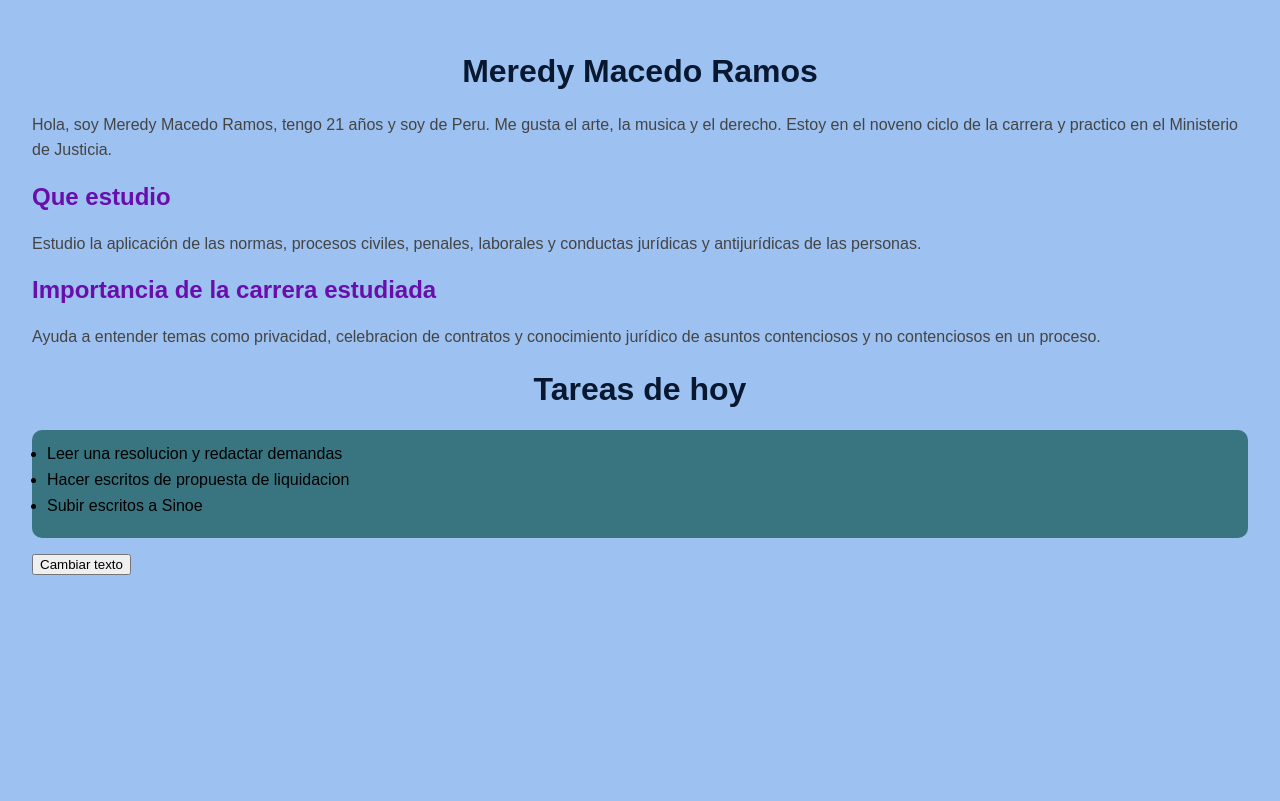
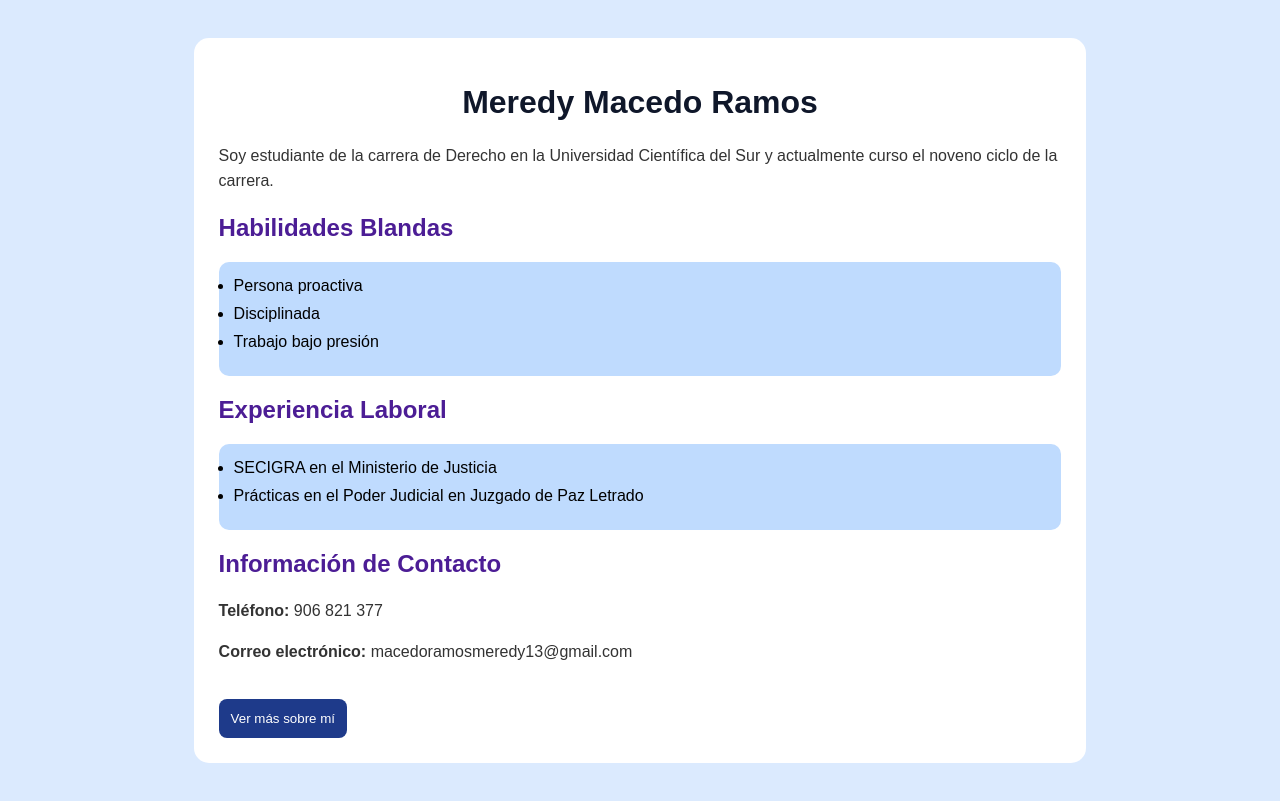
Before and after one commit to macedoramosmeredy13-ui/MEREDYWEBPERSONAL, a plain HTML site: page index.html in a window 1280 px wide. Drawn offline with Linux system fonts and the light colour scheme.

Commit message:
Add files via upload

```diff
--- a/index.html
+++ b/index.html
@@ -4,94 +4,126 @@
 <head>
     <meta charset="UTF-8">
     <meta name="viewport" content="width=device-width, initial-scale=1.0">
-    <title>Meredy Macedo Ramos</title>
 
-    <!-- CSS: Permite cambiar colores, tamaños y estilos de la pagina -->
+    <title>Perfil Personal - Meredy Macedo Ramos</title>
+
+    <!-- CSS -->
     <style>
 
-        /* body modifica toda la pagina */
+        /* Diseño general de la pagina */
         body {
             font-family: Arial, sans-serif;
-            background-color: #9dc1f0;
-            padding: 24px;
+            background-color: #dbeafe;
+            padding: 30px;
         }
 
-        /* h1 cambia el estilo de los titulos principales */
+        /* Contenedor principal */
+        .contenedor {
+            background-color: white;
+            padding: 25px;
+            border-radius: 15px;
+            width: 70%;
+            margin: auto;
+        }
+
+        /* Titulo principal */
         h1 {
-            color: #071830;
+            color: #0f172a;
             text-align: center;
         }
 
-        /* h2 cambia color de subtitulos */
+        /* Subtitulos */
         h2 {
-            color: #6a0dad;
+            color: #4c1d95;
         }
 
-        /* p modifica apariencia de los parrafos */
+        /* Parrafos */
         p {
-            color: #444;
+            color: #333;
             line-height: 1.6;
         }
 
-        /* ul cambia el fondo de la lista */
+        /* Listas */
         ul {
-            background-color: #387580;
+            background-color: #bfdbfe;
             padding: 15px;
             border-radius: 10px;
         }
 
-        /* li cambia el espacio entre elementos */
+        /* Elementos de lista */
         li {
-            margin-bottom: 8px;
+            margin-bottom: 10px;
+        }
+
+        /* Boton */
+        button {
+            background-color: #1e3a8a;
+            color: white;
+            padding: 12px;
+            border: none;
+            border-radius: 8px;
+            cursor: pointer;
+        }
+
+        /* Efecto al pasar el mouse */
+        button:hover {
+            background-color: #2563eb;
         }
 
     </style>
+
 </head>
 
 <body>
 
-    <!-- h1 muestra el titulo principal -->
+    <div class="contenedor">
+
+        <!-- TITULO -->
         <h1>Meredy Macedo Ramos</h1>
 
-    <!-- p representa un parrafo -->
+        <!-- PRESENTACION -->
         <p id="texto">
-        Hola, soy Meredy Macedo Ramos, tengo 21 años y soy de Peru.
-        Me gusta el arte, la musica y el derecho.
-        Estoy en el noveno ciclo de la carrera y practico en el Ministerio de Justicia.
+            Soy estudiante de la carrera de Derecho en la Universidad Científica del Sur
+            y actualmente curso el noveno ciclo de la carrera.
         </p>
 
-    <!-- h2 crea subtitulos -->
-    <h2>Que estudio</h2>
+        <!-- HABILIDADES -->
+        <h2>Habilidades Blandas</h2>
+
+        <ul>
+            <li>Persona proactiva</li>
+            <li>Disciplinada</li>
+            <li>Trabajo bajo presión</li>
+        </ul>
+
+        <!-- EXPERIENCIA -->
+        <h2>Experiencia Laboral</h2>
+
+        <ul>
+            <li>SECIGRA en el Ministerio de Justicia</li>
+            <li>Prácticas en el Poder Judicial en Juzgado de Paz Letrado</li>
+        </ul>
+
+        <!-- CONTACTO -->
+        <h2>Información de Contacto</h2>
 
         <p>
-        Estudio la aplicación de las normas, procesos civiles, penales, laborales y conductas jurídicas y antijurídicas de las personas.
+            <strong>Teléfono:</strong> 906 821 377
         </p>
 
-    <h2>Importancia de la carrera estudiada</h2>
-
         <p>
-        Ayuda a entender temas como privacidad, celebracion de contratos y conocimiento jurídico de asuntos contenciosos y no contenciosos en un proceso.
+            <strong>Correo electrónico:</strong>
+            macedoramosmeredy13@gmail.com
         </p>
 
-    <h1>Tareas de hoy</h1>
+        <br>
 
-    <!-- ul crea una lista -->
-    <ul>
-        <!-- li representa cada elemento de la lista -->
-        <li>Leer una resolucion y redactar demandas</li>
-        <li>Hacer escritos de propuesta de liquidacion</li>
-        <li>Subir escritos a Sinoe</li>
-    </ul>
-
-</body>
-
-</html>
-
-<!--En HTML, las etiquetas y contraetiquetas sirven para delimitar y organizar el contenido de una página web.-->
         <!-- BOTON -->
         <button onclick="cambiarTexto()">
-        Cambiar texto
+            Ver más sobre mí
         </button>
+
+    </div>
 
     <!-- JAVASCRIPT -->
     <script>
```
Lines whose indentation alone changed are shown as unchanged.
